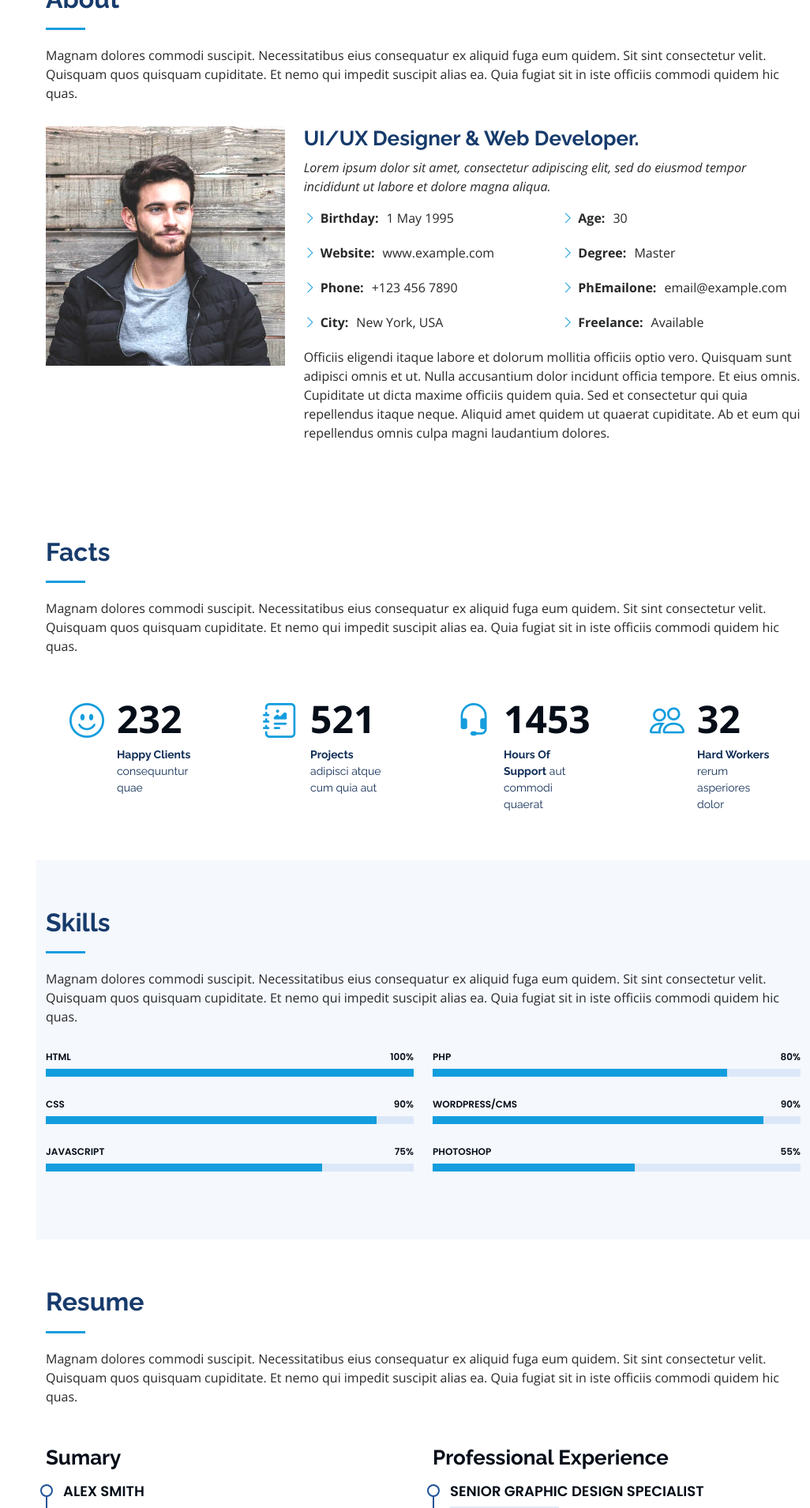
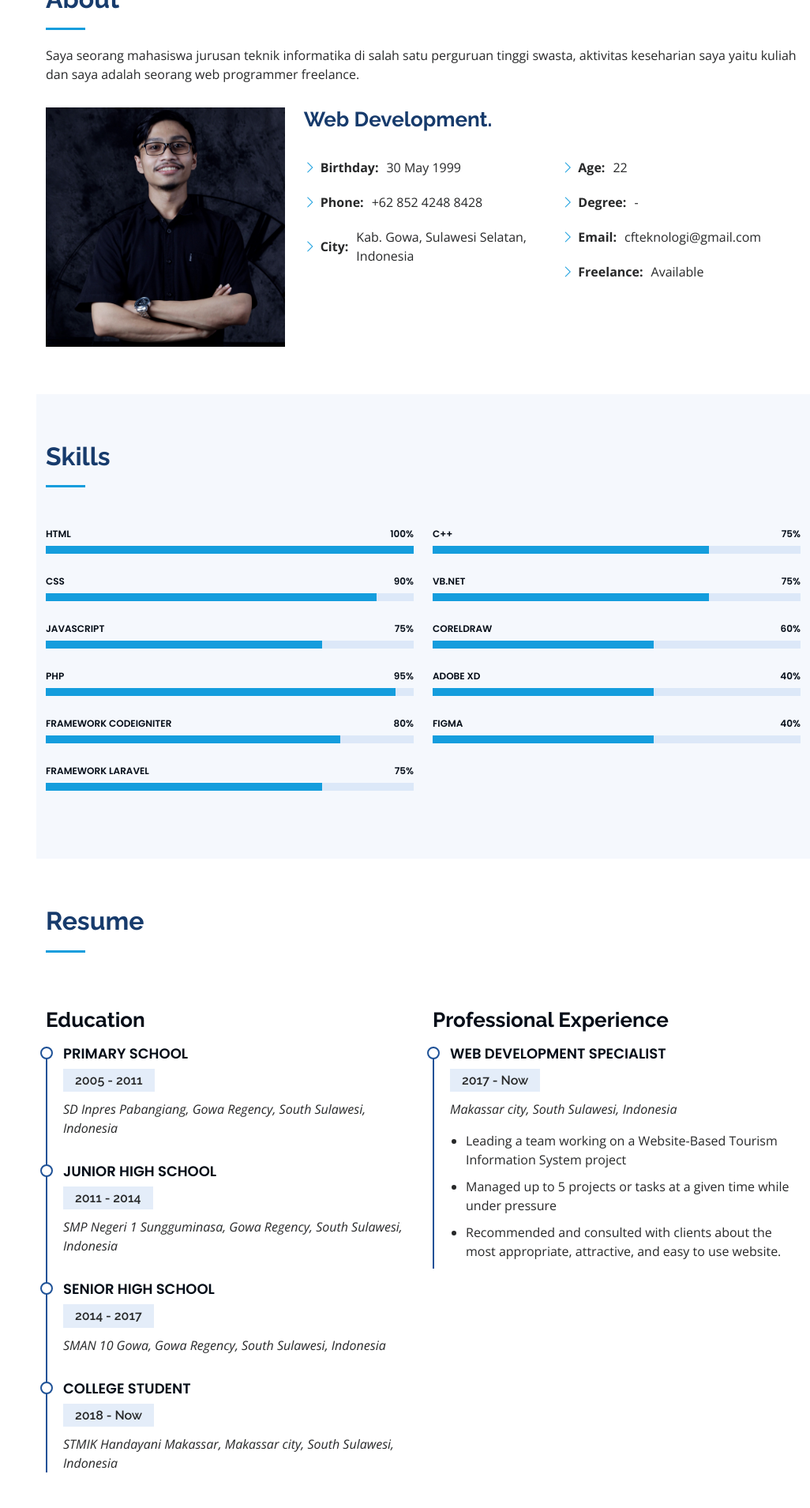
Before and after one commit to fathurrahman0530/my-portofolio, a PHP site: page / in a window 1280 px wide. Shown: the part 880-2789 px from the top of the page at 79% size, without its empty margins (254-1280 px from the left). Run offline with PHP 8.4, Linux system fonts and the light colour scheme.

Commit message:
Update UI

```diff
--- a/css/style.css
+++ b/css/style.css
@@ -198,7 +198,7 @@ h1, h2, h3, h4, h5, h6 {
 #hero {
   width: 100%;
   height: 100vh;
-  background: url("../img/background.jpg") top center;
+  background: url("../img/bg.jpg") top center;
   background-size: cover;
 }
 #hero:before {
--- a/index.php
+++ b/index.php
@@ -5,7 +5,7 @@
   <meta charset="utf-8">
   <meta content="width=device-width, initial-scale=1.0" name="viewport">
 
-  <title>iPortfolio Bootstrap Template - Index</title>
+  <title>My Portofolio</title>
   <meta content="" name="description">
   <meta content="" name="keywords">
 
@@ -48,11 +48,9 @@
         <img src="img/profile.jpg" alt="" class="img-fluid rounded-circle">
         <h4 class="text-light" style="color: white;">Fathur Rahman Abdullah</h4>
         <div class="social-links mt-3 text-center">
-          <a href="#" class="twitter"><i class="bx bxl-twitter"></i></a>
-          <a href="#" class="facebook"><i class="bx bxl-facebook"></i></a>
-          <a href="#" class="instagram"><i class="bx bxl-instagram"></i></a>
-          <a href="#" class="google-plus"><i class="bx bxl-skype"></i></a>
-          <a href="#" class="linkedin"><i class="bx bxl-linkedin"></i></a>
+          <a href="https://web.facebook.com/atpc.fathur/" target="_blank" class="facebook"><i class="bx bxl-facebook"></i></a>
+          <a href="https://www.instagram.com/fathurraaa/" target="_blank" class="instagram"><i class="bx bxl-instagram"></i></a>
+          <a href="https://www.linkedin.com/in/fathur-rahman-6417471a0/" target="_blank" class="linkedin"><i class="bx bxl-linkedin"></i></a>
         </div>
       </div>
 
@@ -85,94 +83,38 @@
 
         <div class="section-title">
           <h2>About</h2>
-          <p>Magnam dolores commodi suscipit. Necessitatibus eius consequatur ex aliquid fuga eum quidem. Sit sint consectetur velit. Quisquam quos quisquam cupiditate. Et nemo qui impedit suscipit alias ea. Quia fugiat sit in iste officiis commodi quidem hic quas.</p>
+          <p>Saya seorang mahasiswa jurusan teknik informatika di salah satu perguruan tinggi swasta, aktivitas keseharian saya yaitu kuliah dan saya adalah seorang web programmer freelance.</p>
         </div>
 
         <div class="row">
           <div class="col-lg-4" data-aos="fade-right">
-            <img src="img/profile-img.jpg" class="img-fluid" alt="">
+            <img src="img/profile.jpg" class="img-fluid" alt="">
           </div>
           <div class="col-lg-8 pt-4 pt-lg-0 content" data-aos="fade-left">
-            <h3>UI/UX Designer &amp; Web Developer.</h3>
-            <p class="fst-italic">
-              Lorem ipsum dolor sit amet, consectetur adipiscing elit, sed do eiusmod tempor incididunt ut labore et dolore
-              magna aliqua.
-            </p>
+            <h3>Web Development.</h3>
+            <br>
             <div class="row">
               <div class="col-lg-6">
                 <ul>
-                  <li><i class="bi bi-chevron-right"></i> <strong>Birthday:</strong> <span>1 May 1995</span></li>
-                  <li><i class="bi bi-chevron-right"></i> <strong>Website:</strong> <span>www.example.com</span></li>
-                  <li><i class="bi bi-chevron-right"></i> <strong>Phone:</strong> <span>+123 456 7890</span></li>
-                  <li><i class="bi bi-chevron-right"></i> <strong>City:</strong> <span>New York, USA</span></li>
+                  <li><i class="bi bi-chevron-right"></i> <strong>Birthday:</strong> <span>30 May 1999</span></li>
+                  <li><i class="bi bi-chevron-right"></i> <strong>Phone:</strong> <span>+62 852 4248 8428</span></li>
+                  <li><i class="bi bi-chevron-right"></i> <strong>City:</strong> <span>Kab. Gowa, Sulawesi Selatan, Indonesia</span></li>
                 </ul>
               </div>
               <div class="col-lg-6">
                 <ul>
-                  <li><i class="bi bi-chevron-right"></i> <strong>Age:</strong> <span>30</span></li>
-                  <li><i class="bi bi-chevron-right"></i> <strong>Degree:</strong> <span>Master</span></li>
-                  <li><i class="bi bi-chevron-right"></i> <strong>PhEmailone:</strong> <span>email@example.com</span></li>
+                  <li><i class="bi bi-chevron-right"></i> <strong>Age:</strong> <span>22</span></li>
+                  <li><i class="bi bi-chevron-right"></i> <strong>Degree:</strong> <span>-</span></li>
+                  <li><i class="bi bi-chevron-right"></i> <strong>Email:</strong> <span>cfteknologi@gmail.com</span></li>
                   <li><i class="bi bi-chevron-right"></i> <strong>Freelance:</strong> <span>Available</span></li>
                 </ul>
               </div>
             </div>
-            <p>
-              Officiis eligendi itaque labore et dolorum mollitia officiis optio vero. Quisquam sunt adipisci omnis et ut. Nulla accusantium dolor incidunt officia tempore. Et eius omnis.
-              Cupiditate ut dicta maxime officiis quidem quia. Sed et consectetur qui quia repellendus itaque neque. Aliquid amet quidem ut quaerat cupiditate. Ab et eum qui repellendus omnis culpa magni laudantium dolores.
-            </p>
           </div>
         </div>
 
       </div>
     </section><!-- End About Section -->
-
-    <!-- ======= Facts Section ======= -->
-    <section id="facts" class="facts">
-      <div class="container">
-
-        <div class="section-title">
-          <h2>Facts</h2>
-          <p>Magnam dolores commodi suscipit. Necessitatibus eius consequatur ex aliquid fuga eum quidem. Sit sint consectetur velit. Quisquam quos quisquam cupiditate. Et nemo qui impedit suscipit alias ea. Quia fugiat sit in iste officiis commodi quidem hic quas.</p>
-        </div>
-
-        <div class="row no-gutters">
-
-          <div class="col-lg-3 col-md-6 d-md-flex align-items-md-stretch" data-aos="fade-up">
-            <div class="count-box">
-              <i class="bi bi-emoji-smile"></i>
-              <span data-purecounter-start="0" data-purecounter-end="232" data-purecounter-duration="1" class="purecounter"></span>
-              <p><strong>Happy Clients</strong> consequuntur quae</p>
-            </div>
-          </div>
-
-          <div class="col-lg-3 col-md-6 d-md-flex align-items-md-stretch" data-aos="fade-up" data-aos-delay="100">
-            <div class="count-box">
-              <i class="bi bi-journal-richtext"></i>
-              <span data-purecounter-start="0" data-purecounter-end="521" data-purecounter-duration="1" class="purecounter"></span>
-              <p><strong>Projects</strong> adipisci atque cum quia aut</p>
-            </div>
-          </div>
-
-          <div class="col-lg-3 col-md-6 d-md-flex align-items-md-stretch" data-aos="fade-up" data-aos-delay="200">
-            <div class="count-box">
-              <i class="bi bi-headset"></i>
-              <span data-purecounter-start="0" data-purecounter-end="1453" data-purecounter-duration="1" class="purecounter"></span>
-              <p><strong>Hours Of Support</strong> aut commodi quaerat</p>
-            </div>
-          </div>
-
-          <div class="col-lg-3 col-md-6 d-md-flex align-items-md-stretch" data-aos="fade-up" data-aos-delay="300">
-            <div class="count-box">
-              <i class="bi bi-people"></i>
-              <span data-purecounter-start="0" data-purecounter-end="32" data-purecounter-duration="1" class="purecounter"></span>
-              <p><strong>Hard Workers</strong> rerum asperiores dolor</p>
-            </div>
-          </div>
-
-        </div>
-
-      </div>
-    </section><!-- End Facts Section -->
 
     <!-- ======= Skills Section ======= -->
     <section id="skills" class="skills section-bg">
@@ -180,7 +122,7 @@
 
         <div class="section-title">
           <h2>Skills</h2>
-          <p>Magnam dolores commodi suscipit. Necessitatibus eius consequatur ex aliquid fuga eum quidem. Sit sint consectetur velit. Quisquam quos quisquam cupiditate. Et nemo qui impedit suscipit alias ea. Quia fugiat sit in iste officiis commodi quidem hic quas.</p>
+
         </div>
 
         <div class="row skills-content">
@@ -208,28 +150,63 @@
               </div>
             </div>
 
-          </div>
-
-          <div class="col-lg-6" data-aos="fade-up" data-aos-delay="100">
+            <div class="progress">
+              <span class="skill">PHP <i class="val">95%</i></span>
+              <div class="progress-bar-wrap">
+                <div class="progress-bar" role="progressbar" aria-valuenow="95" aria-valuemin="0" aria-valuemax="100"></div>
+              </div>
+            </div>
 
             <div class="progress">
-              <span class="skill">PHP <i class="val">80%</i></span>
+              <span class="skill">Framework CodeIgniter <i class="val">80%</i></span>
               <div class="progress-bar-wrap">
                 <div class="progress-bar" role="progressbar" aria-valuenow="80" aria-valuemin="0" aria-valuemax="100"></div>
               </div>
             </div>
 
             <div class="progress">
-              <span class="skill">WordPress/CMS <i class="val">90%</i></span>
+              <span class="skill">Framework Laravel <i class="val">75%</i></span>
               <div class="progress-bar-wrap">
-                <div class="progress-bar" role="progressbar" aria-valuenow="90" aria-valuemin="0" aria-valuemax="100"></div>
+                <div class="progress-bar" role="progressbar" aria-valuenow="75" aria-valuemin="0" aria-valuemax="100"></div>
+              </div>
+            </div>
+
+          </div>
+
+          <div class="col-lg-6" data-aos="fade-up" data-aos-delay="100">
+
+            <div class="progress">
+              <span class="skill">C++ <i class="val">75%</i></span>
+              <div class="progress-bar-wrap">
+                <div class="progress-bar" role="progressbar" aria-valuenow="75" aria-valuemin="0" aria-valuemax="100"></div>
               </div>
             </div>
 
             <div class="progress">
-              <span class="skill">Photoshop <i class="val">55%</i></span>
+              <span class="skill">VB.Net <i class="val">75%</i></span>
               <div class="progress-bar-wrap">
-                <div class="progress-bar" role="progressbar" aria-valuenow="55" aria-valuemin="0" aria-valuemax="100"></div>
+                <div class="progress-bar" role="progressbar" aria-valuenow="75" aria-valuemin="0" aria-valuemax="100"></div>
+              </div>
+            </div>
+
+            <div class="progress">
+              <span class="skill">CorelDraw <i class="val">60%</i></span>
+              <div class="progress-bar-wrap">
+                <div class="progress-bar" role="progressbar" aria-valuenow="60" aria-valuemin="0" aria-valuemax="100"></div>
+              </div>
+            </div>
+
+            <div class="progress">
+              <span class="skill">Adobe XD <i class="val">40%</i></span>
+              <div class="progress-bar-wrap">
+                <div class="progress-bar" role="progressbar" aria-valuenow="60" aria-valuemin="0" aria-valuemax="100"></div>
+              </div>
+            </div>
+
+            <div class="progress">
+              <span class="skill">Figma <i class="val">40%</i></span>
+              <div class="progress-bar-wrap">
+                <div class="progress-bar" role="progressbar" aria-valuenow="60" aria-valuemin="0" aria-valuemax="100"></div>
               </div>
             </div>
 
@@ -246,58 +223,44 @@
 
         <div class="section-title">
           <h2>Resume</h2>
-          <p>Magnam dolores commodi suscipit. Necessitatibus eius consequatur ex aliquid fuga eum quidem. Sit sint consectetur velit. Quisquam quos quisquam cupiditate. Et nemo qui impedit suscipit alias ea. Quia fugiat sit in iste officiis commodi quidem hic quas.</p>
+
         </div>
 
         <div class="row">
           <div class="col-lg-6" data-aos="fade-up">
-            <h3 class="resume-title">Sumary</h3>
-            <div class="resume-item pb-0">
-              <h4>Alex Smith</h4>
-              <p><em>Innovative and deadline-driven Graphic Designer with 3+ years of experience designing and developing user-centered digital/print marketing material from initial concept to final, polished deliverable.</em></p>
-              <ul>
-                <li>Portland par 127,Orlando, FL</li>
-                <li>(123) 456-7891</li>
-                <li>alice.barkley@example.com</li>
-              </ul>
-            </div>
 
             <h3 class="resume-title">Education</h3>
             <div class="resume-item">
-              <h4>Master of Fine Arts &amp; Graphic Design</h4>
-              <h5>2015 - 2016</h5>
-              <p><em>Rochester Institute of Technology, Rochester, NY</em></p>
-              <p>Qui deserunt veniam. Et sed aliquam labore tempore sed quisquam iusto autem sit. Ea vero voluptatum qui ut dignissimos deleniti nerada porti sand markend</p>
+              <h4>Primary school</h4>
+              <h5>2005 - 2011</h5>
+              <p><em>SD Inpres Pabangiang, Gowa Regency, South Sulawesi, Indonesia</em></p>
             </div>
             <div class="resume-item">
-              <h4>Bachelor of Fine Arts &amp; Graphic Design</h4>
-              <h5>2010 - 2014</h5>
-              <p><em>Rochester Institute of Technology, Rochester, NY</em></p>
-              <p>Quia nobis sequi est occaecati aut. Repudiandae et iusto quae reiciendis et quis Eius vel ratione eius unde vitae rerum voluptates asperiores voluptatem Earum molestiae consequatur neque etlon sader mart dila</p>
+              <h4>Junior high school</h4>
+              <h5>2011 - 2014</h5>
+              <p><em>SMP Negeri 1 Sungguminasa, Gowa Regency, South Sulawesi, Indonesia</em></p>
+            </div>
+            <div class="resume-item">
+              <h4>Senior High School</h4>
+              <h5>2014 - 2017</h5>
+              <p><em>SMAN 10 Gowa, Gowa Regency, South Sulawesi, Indonesia</em></p>
+            </div>
+            <div class="resume-item">
+              <h4>College Student</h4>
+              <h5>2018 - Now</h5>
+              <p><em>STMIK Handayani Makassar, Makassar city, South Sulawesi, Indonesia</em></p>
             </div>
           </div>
           <div class="col-lg-6" data-aos="fade-up" data-aos-delay="100">
             <h3 class="resume-title">Professional Experience</h3>
             <div class="resume-item">
-              <h4>Senior graphic design specialist</h4>
-              <h5>2019 - Present</h5>
-              <p><em>Experion, New York, NY </em></p>
+              <h4>Web Development specialist</h4>
+              <h5>2017 - Now</h5>
+              <p><em>Makassar city, South Sulawesi, Indonesia</em></p>
               <ul>
-                <li>Lead in the design, development, and implementation of the graphic, layout, and production communication materials</li>
-                <li>Delegate tasks to the 7 members of the design team and provide counsel on all aspects of the project. </li>
-                <li>Supervise the assessment of all graphic materials in order to ensure quality and accuracy of the design</li>
-                <li>Oversee the efficient use of production project budgets ranging from $2,000 - $25,000</li>
-              </ul>
-            </div>
-            <div class="resume-item">
-              <h4>Graphic design specialist</h4>
-              <h5>2017 - 2018</h5>
-              <p><em>Stepping Stone Advertising, New York, NY</em></p>
-              <ul>
-                <li>Developed numerous marketing programs (logos, brochures,infographics, presentations, and advertisements).</li>
+                <li>Leading a team working on a Website-Based Tourism Information System project</li>
                 <li>Managed up to 5 projects or tasks at a given time while under pressure</li>
-                <li>Recommended and consulted with clients on the most appropriate graphic design</li>
-                <li>Created 4+ design presentations and proposals a month for clients and account managers</li>
+                <li>Recommended and consulted with clients about the most appropriate, attractive, and easy to use website.</li>
               </ul>
             </div>
           </div>
@@ -312,18 +275,6 @@
 
         <div class="section-title">
           <h2>Portfolio</h2>
-          <p>Magnam dolores commodi suscipit. Necessitatibus eius consequatur ex aliquid fuga eum quidem. Sit sint consectetur velit. Quisquam quos quisquam cupiditate. Et nemo qui impedit suscipit alias ea. Quia fugiat sit in iste officiis commodi quidem hic quas.</p>
-        </div>
-
-        <div class="row" data-aos="fade-up">
-          <div class="col-lg-12 d-flex justify-content-center">
-            <ul id="portfolio-flters">
-              <li data-filter="*" class="filter-active">All</li>
-              <li data-filter=".filter-app">App</li>
-              <li data-filter=".filter-card">Card</li>
-              <li data-filter=".filter-web">Web</li>
-            </ul>
-          </div>
         </div>
 
         <div class="row portfolio-container" data-aos="fade-up" data-aos-delay="100">
```
Also changed, not shown: 1 other file.
